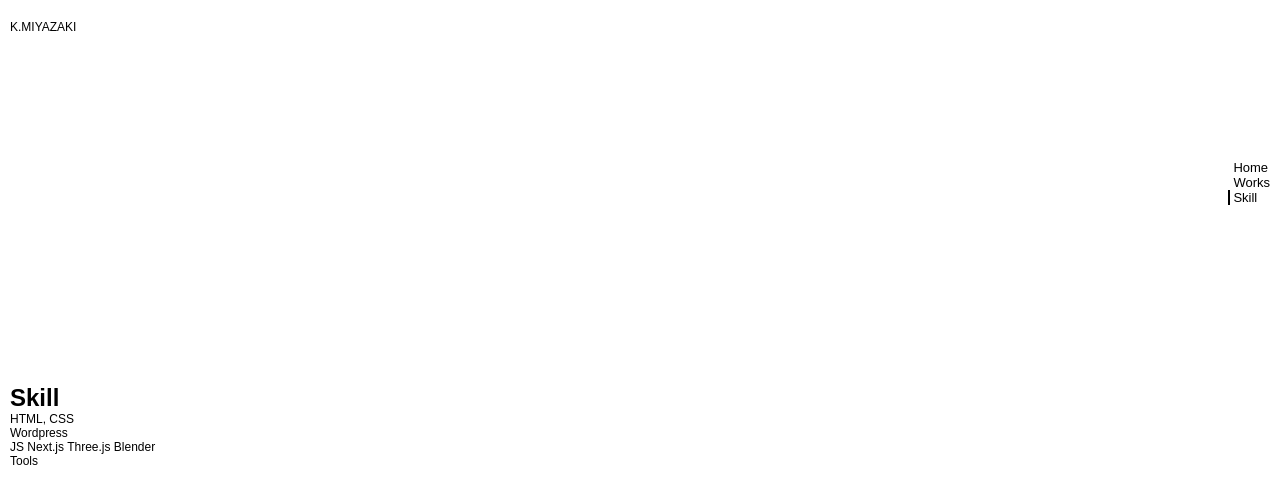
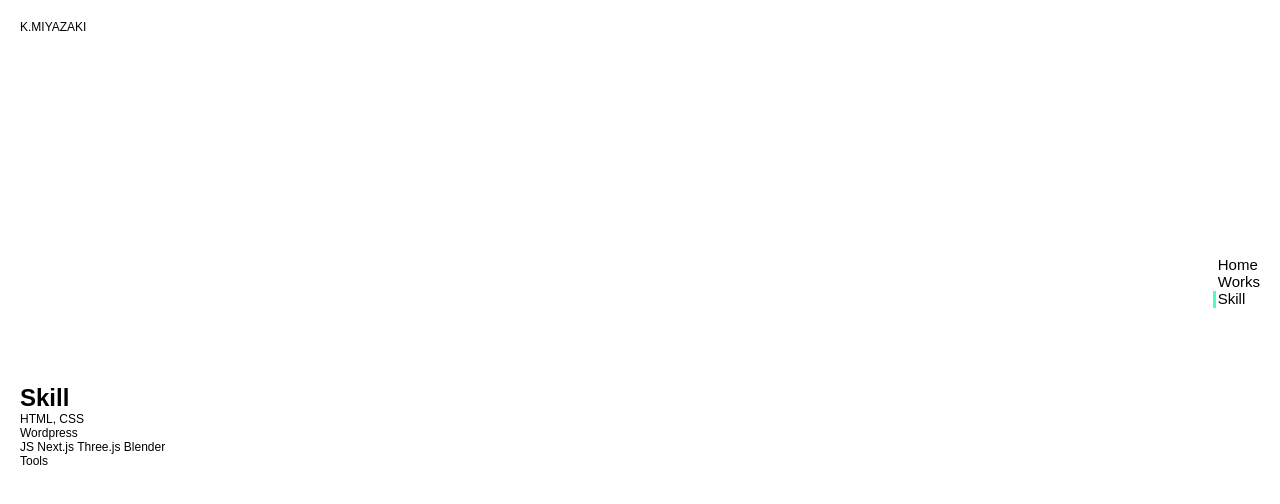
Before and after one commit to KentaMiyazaki09/renew_portfolio, a Next.js app: page /skill in a window 1280 px wide. Shown: the top 504 px of the page. Built offline with nearby package versions, Linux system fonts and the light colour scheme.

Commit message:
motionアニメーションを追加

```diff
--- a/app/home.module.scss
+++ b/app/home.module.scss
@@ -1,6 +1,8 @@
 .home {
   h1 {
     font-size: 30px;
-    padding: 30% 0 0 10px;
+    position: fixed;
+    top: 30vw;
+    left: 20px;
   }
 }
--- a/app/skill/skill.module.scss
+++ b/app/skill/skill.module.scss
@@ -1,3 +1,5 @@
 .skill {
-  padding: 30% 0 0 10px;
+  position: fixed;
+  top: 30vw;
+  left: 20px;
 }
--- a/app/works/works.module.scss
+++ b/app/works/works.module.scss
@@ -1,3 +1,5 @@
 .works {
-  padding: 30% 0 0 10px;
+  position: fixed;
+  top: 30vw;
+  left: 20px;
 }
--- a/components/Logo.module.scss
+++ b/components/Logo.module.scss
@@ -1,5 +1,5 @@
 .logo {
   position: fixed;
   top: 20px;
-  left: 10px;
+  left: 20px;
 }
--- a/components/Logo.tsx
+++ b/components/Logo.tsx
@@ -11,16 +11,19 @@ export default function Logo() {
   if (pathname === '/') return null
 
   return (
-    <motion.div
-      key="home"
-      initial={{ opacity: 0 }}
-      animate={{ opacity: 1 }}
-      exit={{ opacity: 0 }}
-      transition={{ duration: 0.5 }}
-    >
-      <div className={styles.logo}>
+    <div className={styles.logo}>
+      <motion.div
+        key="home"
+        initial={{ opacity: 0, scale: 0 }}
+        animate={{ opacity: 1, scale: 1 }}
+        exit={{ opacity: 0, scale: 0 }}
+        transition={{
+          duration: 0.5,
+          scale: { type: "spring", visualDuration: 0.4, bounce: 0.4 },
+        }}
+      >
         <p>K.MIYAZAKI</p>
-      </div>
-    </motion.div>
+      </motion.div>
+    </div>
   )
 }
--- a/components/Navigation.module.scss
+++ b/components/Navigation.module.scss
@@ -1,30 +1,29 @@
 .nav {
   position: fixed;
-  top: 20%;
-  right: 10px;
+  top: 20vw;
+  right: 20px;
+
+  > li {
+    position: relative;
+  }
 
   a {
-    font-size: 13px;
+    font-size: 15px;
     display: block;
     position: relative;
     padding-left: 5px;
-    &::before {
-      content: "";
-      width: 2px;
-      height: 100%;
-      position: absolute;
-      top: 0;
-      left: 0;
-      background-color: #000;
-
-      transition: opacity 0.5s ease;
-      opacity: 0;
-    }
   }
 }
 
 .active{
-  a::before {
-    opacity: 1;
-  }
 }
+
+.underline {
+  position: absolute;
+  bottom: -1px;
+  left: 0;
+  right: 0;
+  width: 3px;
+  height: 100%;
+  background: #4dfcca;
+}
--- a/components/Navigation.tsx
+++ b/components/Navigation.tsx
@@ -3,6 +3,8 @@
 import Link from "next/link"
 
 import { usePathname } from "next/navigation"
+
+import { motion } from 'motion/react'
 
 import styles from './Navigation.module.scss'
 
@@ -29,6 +31,13 @@ export default function Navigation() {
             href={link.href}
           >
           {link.label}
+           {pathname === link.href ? (
+            <motion.div
+              className={styles.underline}
+              layoutId="underline"
+              id="underline"
+            />
+            ) : null}
           </Link>
         </li>
         ))}
```
